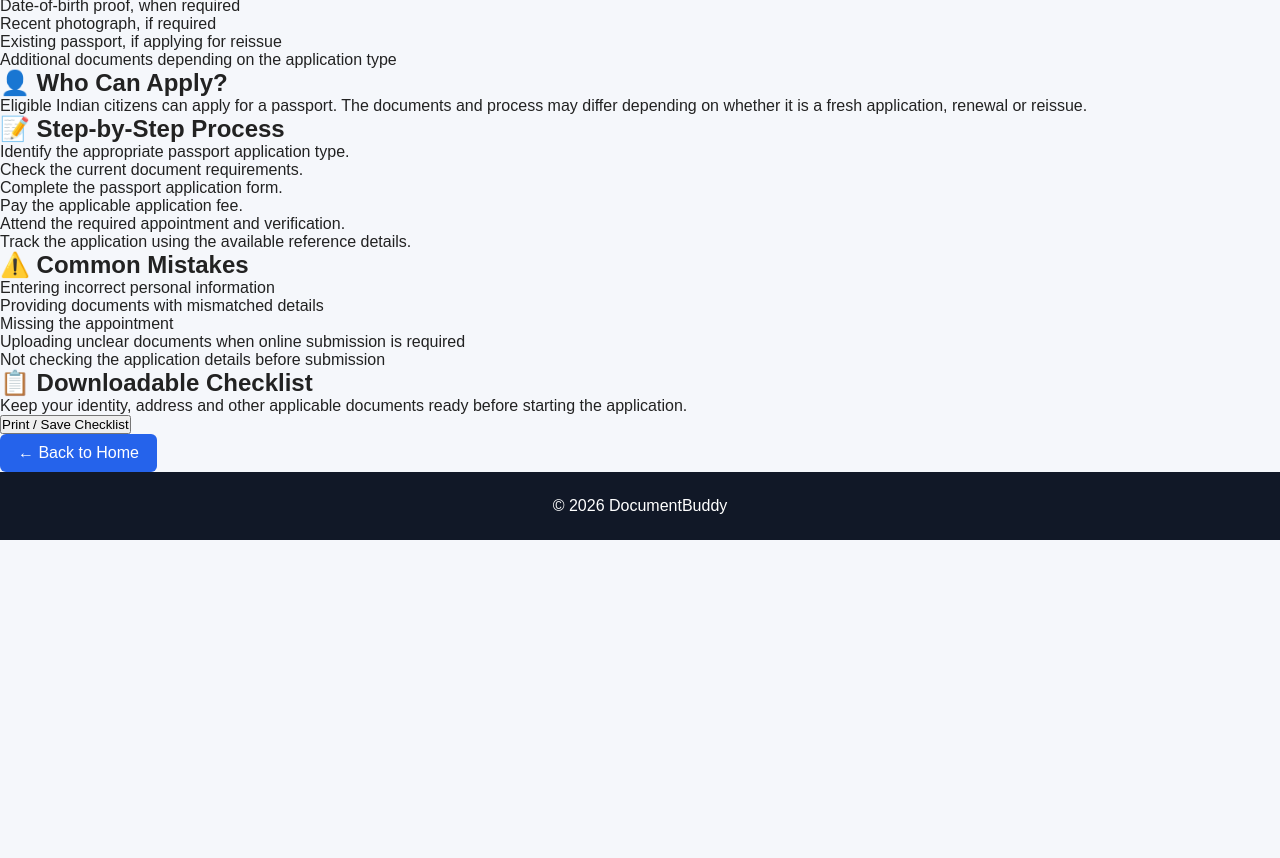
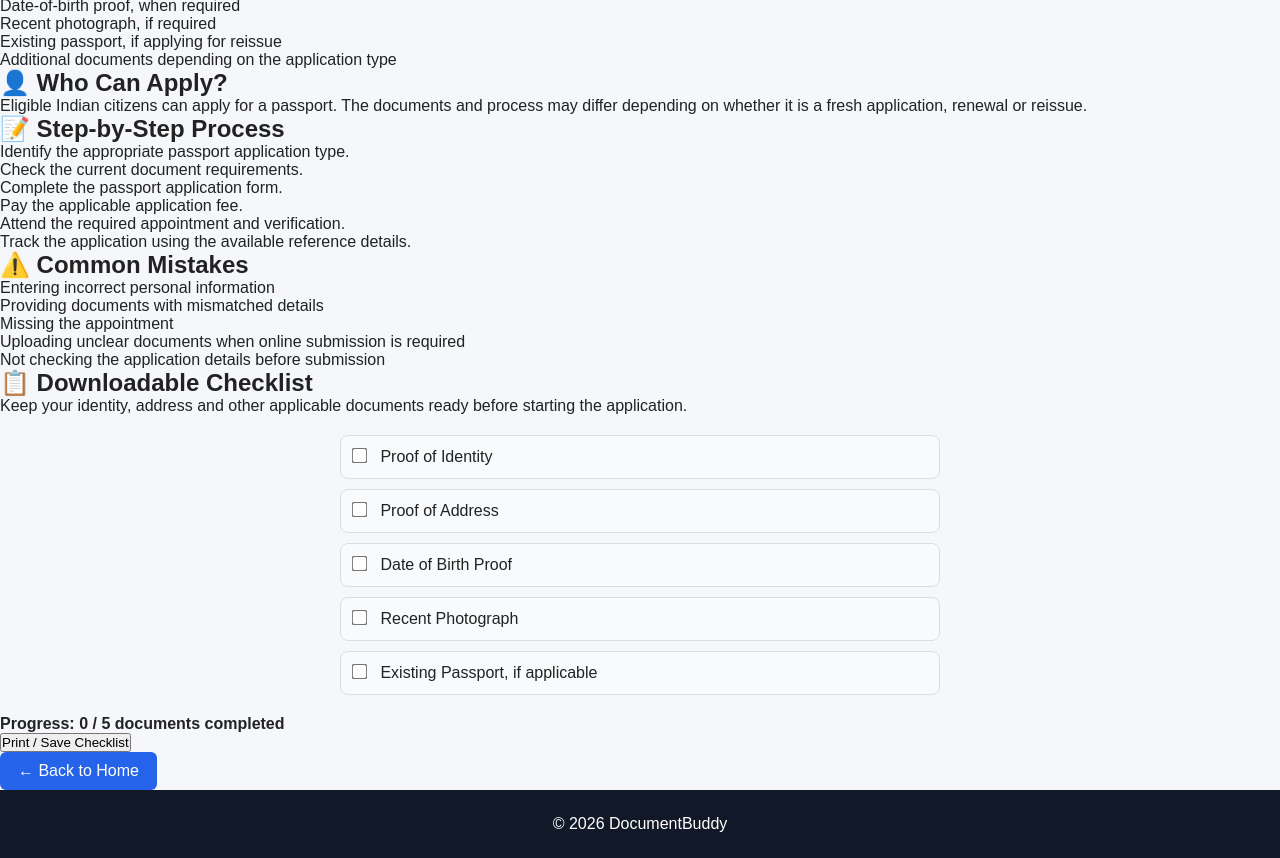
Before and after one commit to KDprasanna/Document-Buddy-, a plain HTML site: page pages/passport.html in a window 1280 px wide. Shown: the part 168-1026 px from the top of the page. Before the commit the page ends 800 px from the top, so only its background shows below. Drawn offline with Linux system fonts and the light colour scheme.

Commit message:
Add interactive checklist for document preparation

```diff
--- a/pages/passport.html
+++ b/pages/passport.html
@@ -108,7 +108,38 @@
                 Keep your identity, address and other applicable
                 documents ready before starting the application.
             </p>
+<div class="interactive-checklist">
 
+    <label>
+        <input type="checkbox" class="document-check">
+        Proof of Identity
+    </label>
+
+    <label>
+        <input type="checkbox" class="document-check">
+        Proof of Address
+    </label>
+
+    <label>
+        <input type="checkbox" class="document-check">
+        Date of Birth Proof
+    </label>
+
+    <label>
+        <input type="checkbox" class="document-check">
+        Recent Photograph
+    </label>
+
+    <label>
+        <input type="checkbox" class="document-check">
+        Existing Passport, if applicable
+    </label>
+
+</div>
+
+<p id="checklist-progress">
+    Progress: 0 / 5 documents completed
+</p>
             <button onclick="window.print()">
                 Print / Save Checklist
             </button>
@@ -130,6 +161,6 @@
     <footer>
         <p>© 2026 DocumentBuddy</p>
     </footer>
-
+<script src="../js/script.js"></script>
 </body>
 </html>
```
